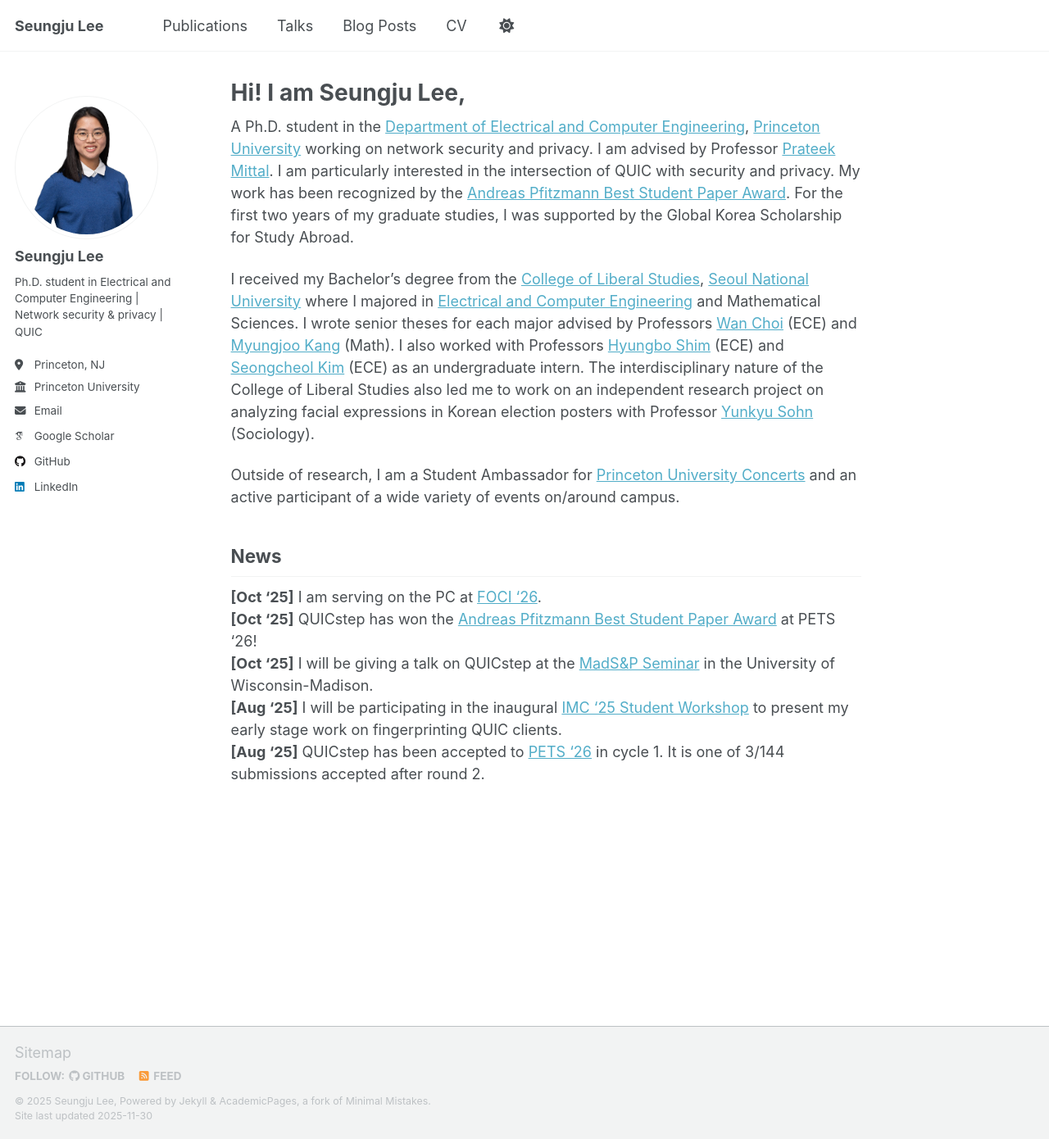
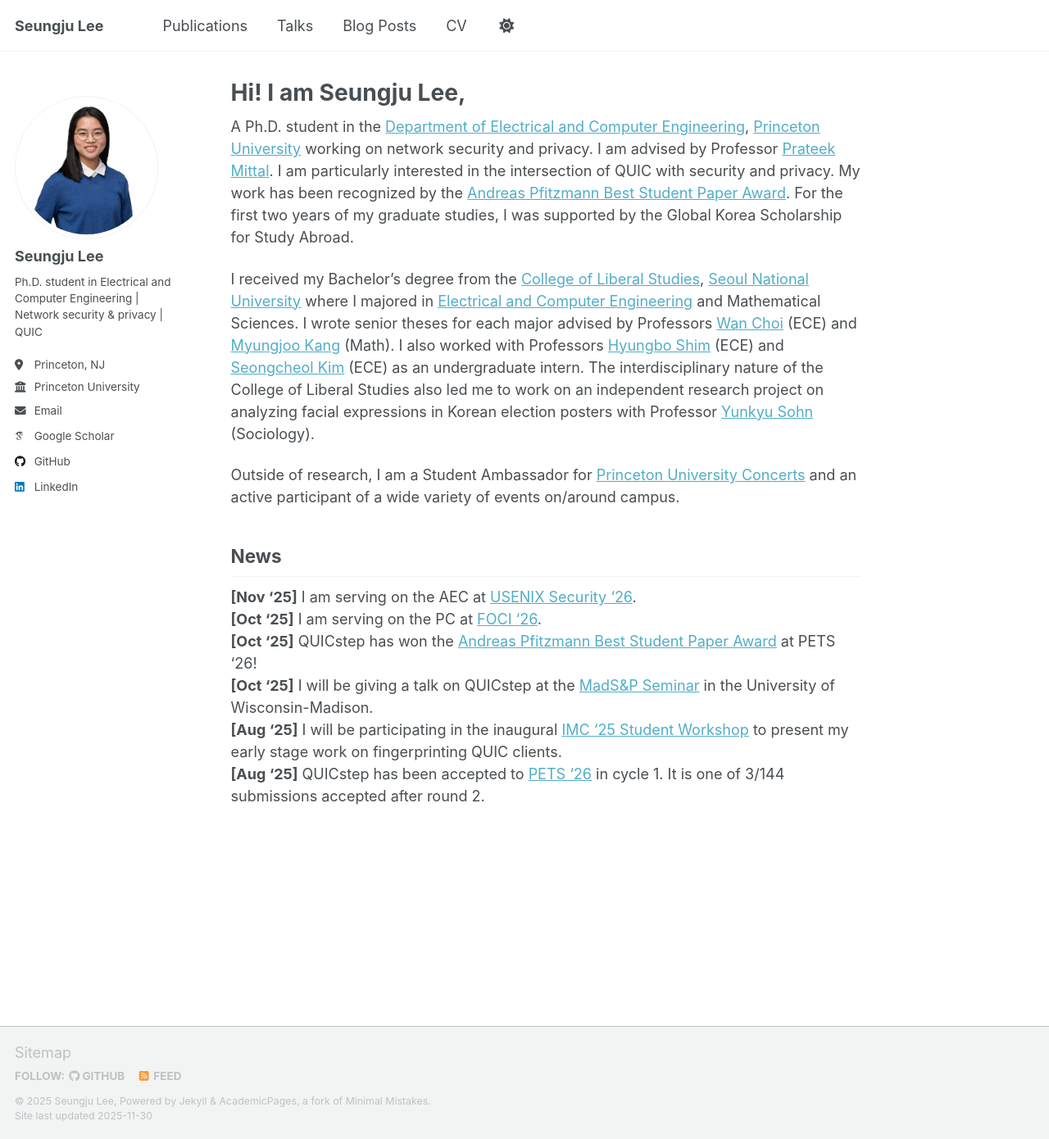
Before and after one commit to lsj1822/lsj1822.github.io, a Jekyll site: the page built from _pages/about.md, in a window 1280 px wide and 1390 px high. Shown: the whole window at 82% size. Built offline with Jekyll 4.4.1, drawn with Linux system fonts in a browser that asks for light colours; some web fonts are replaced; a script that is not in the unit is left out.

Commit message:
add usenix aec

```diff
--- a/_pages/about.md
+++ b/_pages/about.md
@@ -15,6 +15,7 @@ Outside of research, I am a Student Ambassador for [Princeton University Concert
 
 ## News
 
+**[Nov '25]** I am serving on the AEC at [USENIX Security '26](https://www.usenix.org/conference/usenixsecurity26).<br>
 **[Oct '25]** I am serving on the PC at [FOCI '26](https://foci.community).<br>
 **[Oct '25]** QUICstep has won the [Andreas Pfitzmann Best Student Paper Award](https://petsymposium.org/2026/student-paper-award.php) at PETS '26!<br>
 **[Oct '25]** I will be giving a talk on QUICstep at the [MadS&P Seminar](https://madsp.cs.wisc.edu/sp-seminar/20251027-seungju_lee/) in the University of Wisconsin-Madison.<br>
```
Also changed, not shown: 2 other files.
